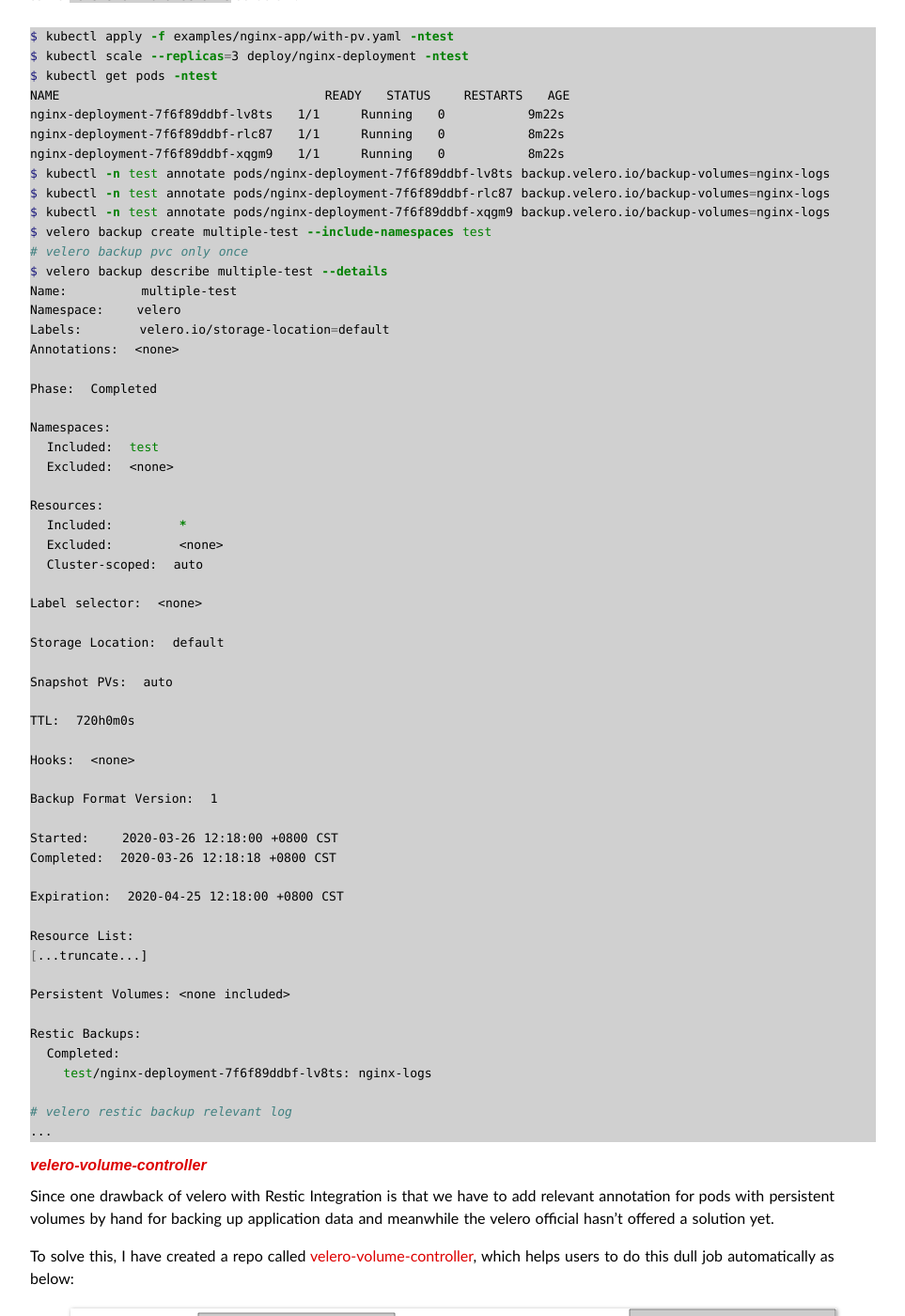
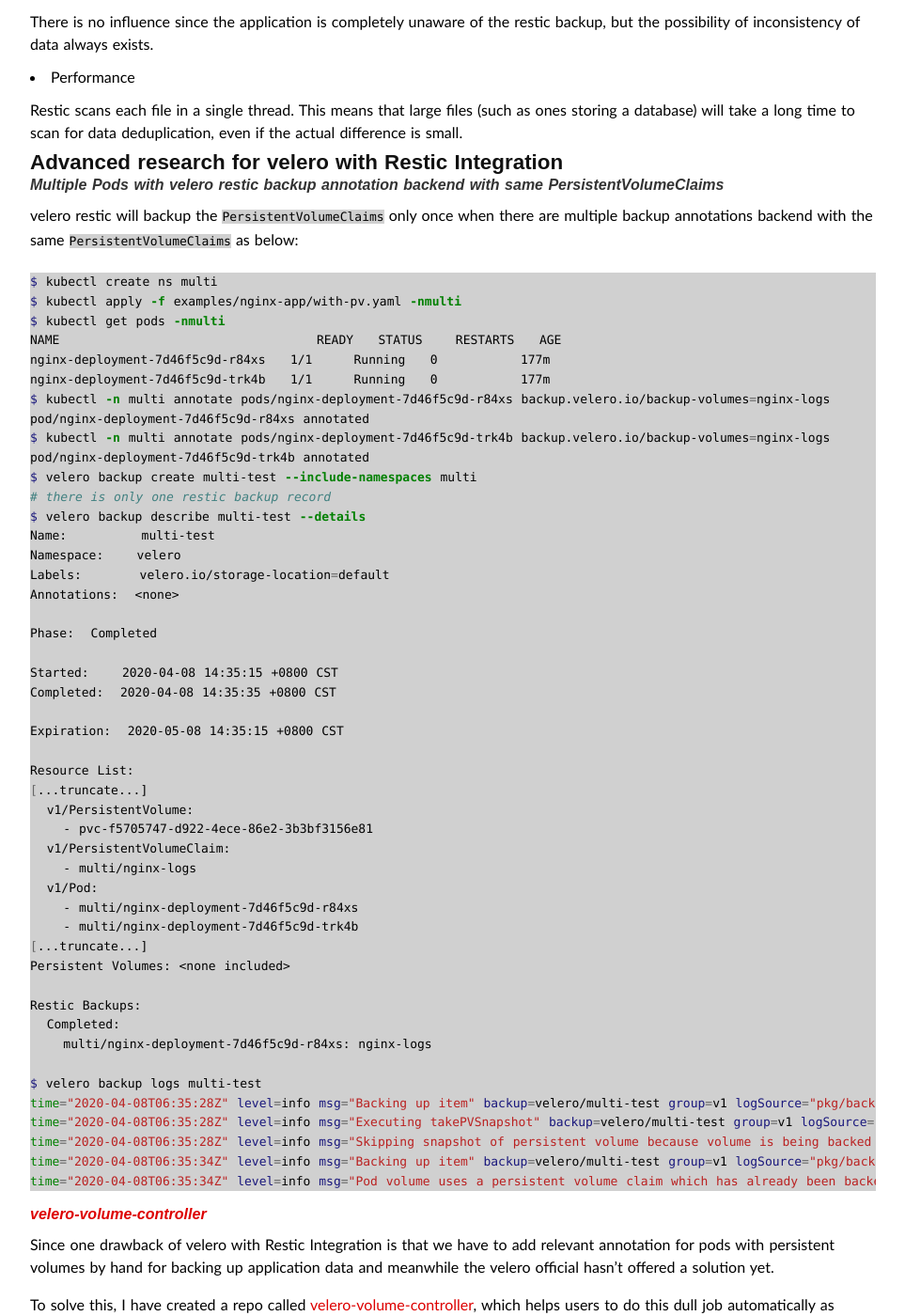
Before and after one commit to duyanghao/duyanghao.github.io, a Jekyll site: the page built from _posts/2020-3-30-velero.md, in a window 1280 px wide and 1400 px high, scrolled down 6022 px. Shown: the whole window at 94% size, without its empty margins (158-1121 px from the left). Built offline with Jekyll 4.4.1, drawn with Linux system fonts in a browser that asks for light colours; some web fonts are replaced; comment, search, counter and statistics services are not loaded; some of the changed text lies outside the part shown.

Commit message:
update velero
Signed-off-by: duyanghao <1294057873@qq.com>

````diff
--- a/_posts/2020-3-30-velero.md
+++ b/_posts/2020-3-30-velero.md
@@ -9,7 +9,14 @@
 
 ## Overview
 
-We want to find a way to do `bur`(backup and restore) regardless of [the type of Kubernetes Persistent Volume](https://kubernetes.io/docs/concepts/storage/persistent-volumes/#types-of-persistent-volumes).
+Kubernetes disaster-recovery is an essential feature in the production environment, and there are two things we want to backup for kubernetes:
+
+* Kuberentes data: Kubernetes stores its state in etcd, so we can backup etcd for this purpose.
+* Application data: i.e. volumes, we want to use velero for this purpose(this is what I want to talk about in this post).
+
+Indeed, we can customize the backup method for each of applications, and that what we actually did in the past. The advantage of this approach is that we can ignore the low-level storage details while the obvious drawback is that the workload for specifying backup methods continues to increase as the number of applications grows, which makes it hard to maintain and automate the backup.
+
+So, we want to find a way to do `bur`(backup and restore) regardless of the type of application and [Kubernetes Persistent Volume](https://kubernetes.io/docs/concepts/storage/persistent-volumes/#types-of-persistent-volumes), and velero comes into our sight.
 
 ## How Velero Works
 
@@ -242,66 +249,56 @@
 velero restic will backup the `PersistentVolumeClaims` only once when there are multiple backup annotations backend with the same `PersistentVolumeClaims` as below:
 
 ```bash
-$ kubectl apply -f examples/nginx-app/with-pv.yaml -ntest
-$ kubectl scale --replicas=3 deploy/nginx-deployment -ntest
-$ kubectl get pods -ntest
-NAME                                READY   STATUS    RESTARTS   AGE
-nginx-deployment-7f6f89ddbf-lv8ts   1/1     Running   0          9m22s
-nginx-deployment-7f6f89ddbf-rlc87   1/1     Running   0          8m22s
-nginx-deployment-7f6f89ddbf-xqgm9   1/1     Running   0          8m22s
-$ kubectl -n test annotate pods/nginx-deployment-7f6f89ddbf-lv8ts backup.velero.io/backup-volumes=nginx-logs
-$ kubectl -n test annotate pods/nginx-deployment-7f6f89ddbf-rlc87 backup.velero.io/backup-volumes=nginx-logs
-$ kubectl -n test annotate pods/nginx-deployment-7f6f89ddbf-xqgm9 backup.velero.io/backup-volumes=nginx-logs
-$ velero backup create multiple-test --include-namespaces test
-# velero backup pvc only once
-$ velero backup describe multiple-test --details
-Name:         multiple-test
+$ kubectl create ns multi
+$ kubectl apply -f examples/nginx-app/with-pv.yaml -nmulti
+$ kubectl get pods -nmulti
+NAME                               READY   STATUS    RESTARTS   AGE
+nginx-deployment-7d46f5c9d-r84xs   1/1     Running   0          177m
+nginx-deployment-7d46f5c9d-trk4b   1/1     Running   0          177m
+$ kubectl -n multi annotate pods/nginx-deployment-7d46f5c9d-r84xs backup.velero.io/backup-volumes=nginx-logs
+pod/nginx-deployment-7d46f5c9d-r84xs annotated
+$ kubectl -n multi annotate pods/nginx-deployment-7d46f5c9d-trk4b backup.velero.io/backup-volumes=nginx-logs
+pod/nginx-deployment-7d46f5c9d-trk4b annotated
+$ velero backup create multi-test --include-namespaces multi
+# there is only one restic backup record
+$ velero backup describe multi-test --details
+Name:         multi-test
 Namespace:    velero
 Labels:       velero.io/storage-location=default
 Annotations:  <none>
 
 Phase:  Completed
 
-Namespaces:
-  Included:  test
-  Excluded:  <none>
+Started:    2020-04-08 14:35:15 +0800 CST
+Completed:  2020-04-08 14:35:35 +0800 CST
 
-Resources:
-  Included:        *
-  Excluded:        <none>
-  Cluster-scoped:  auto
-
-Label selector:  <none>
-
-Storage Location:  default
-
-Snapshot PVs:  auto
-
-TTL:  720h0m0s
-
-Hooks:  <none>
-
-Backup Format Version:  1
-
-Started:    2020-03-26 12:18:00 +0800 CST
-Completed:  2020-03-26 12:18:18 +0800 CST
-
-Expiration:  2020-04-25 12:18:00 +0800 CST
+Expiration:  2020-05-08 14:35:15 +0800 CST
 
 Resource List:
 [...truncate...]
-
+  v1/PersistentVolume:
+    - pvc-f5705747-d922-4ece-86e2-3b3bf3156e81
+  v1/PersistentVolumeClaim:
+    - multi/nginx-logs
+  v1/Pod:
+    - multi/nginx-deployment-7d46f5c9d-r84xs
+    - multi/nginx-deployment-7d46f5c9d-trk4b
+[...truncate...]
 Persistent Volumes: <none included>
 
 Restic Backups:
   Completed:
-    test/nginx-deployment-7f6f89ddbf-lv8ts: nginx-logs
+    multi/nginx-deployment-7d46f5c9d-r84xs: nginx-logs
 
-# velero restic backup relevant log
-...
+$ velero backup logs multi-test
+time="2020-04-08T06:35:28Z" level=info msg="Backing up item" backup=velero/multi-test group=v1 logSource="pkg/backup/item_backupper.go:169" name=pvc-f5705747-d922-4ece-86e2-3b3bf3156e81 namespace= resource=persistentvolumes
+time="2020-04-08T06:35:28Z" level=info msg="Executing takePVSnapshot" backup=velero/multi-test group=v1 logSource="pkg/backup/item_backupper.go:400" name=pvc-f5705747-d922-4ece-86e2-3b3bf3156e81 namespace= resource=persistentvolumes
+time="2020-04-08T06:35:28Z" level=info msg="Skipping snapshot of persistent volume because volume is being backed up with restic." backup=velero/multi-test group=v1 logSource="pkg/backup/item_backupper.go:418" name=pvc-f5705747-d922-4ece-86e2-3b3bf3156e81 namespace= persistentVolume=pvc-f5705747-d922-4ece-86e2-3b3bf3156e81 resource=persistentvolumes
+time="2020-04-08T06:35:34Z" level=info msg="Backing up item" backup=velero/multi-test group=v1 logSource="pkg/backup/item_backupper.go:169" name=nginx-deployment-7d46f5c9d-trk4b namespace=multi resource=pods
+time="2020-04-08T06:35:34Z" level=info msg="Pod volume uses a persistent volume claim which has already been backed up with restic from another pod, skipping." backup=velero/multi-test group=v1 logSource="pkg/backup/item_backupper.go:198" name=nginx-deployment-7d46f5c9d-trk4b namespace=multi podVolume=nginx-logs pvcName=nginx-logs resource=pods
 ```
 
-#### *[velero-volume-controller](https://github.com/duyanghao/velero-volume-controller)*
+#### *[velero-volume-controller](https://github.com/vmware-tanzu/velero/blob/master/site/docs/master/restic.md#add-backup-annotation)*
 
 Since one drawback of velero with Restic Integration is that we have to add relevant annotation for pods with persistent volumes by hand for backing up application data and meanwhile the velero official hasn't offered a solution yet.
 
@@ -373,27 +370,6 @@
 Errors:    1
 Warnings:  0
 
-Namespaces:
-  Included:  test
-  Excluded:  <none>
-
-Resources:
-  Included:        *
-  Excluded:        <none>
-  Cluster-scoped:  auto
-
-Label selector:  <none>
-
-Storage Location:  default
-
-Snapshot PVs:  auto
-
-TTL:  720h0m0s
-
-Hooks:  <none>
-
-Backup Format Version:  1
-
 Started:    2020-03-26 15:54:00 +0800 CST
 Completed:  2020-03-26 16:54:15 +0800 CST
 
@@ -418,7 +394,7 @@
 Events:             <none>
 ```
 
-The default value of restic_timeout is one hour. We can increase this for large migrations, keeping in mind that a higher value may delay the return of error messages.
+The default value of restic_timeout is one hour, we can increase this for large migrations, keeping in mind that a higher value may delay the return of error messages.
 
 ```bash
 # increase the timeout value -- under the args section of the velero deployment as below:
@@ -440,31 +416,6 @@
 $ velero backup describe big-data-test100g
 Name:         big-data-test100g
 Namespace:    velero
-Labels:       velero.io/storage-location=default
-Annotations:  <none>
-
-Phase:  Completed
-
-Namespaces:
-  Included:  test1
-  Excluded:  <none>
-
-Resources:
-  Included:        *
-  Excluded:        <none>
-  Cluster-scoped:  auto
-
-Label selector:  <none>
-
-Storage Location:  default
-
-Snapshot PVs:  auto
-
-TTL:  720h0m0s
-
-Hooks:  <none>
-
-Backup Format Version:  1
 
 Started:    2020-03-30 20:12:39 +0800 CST
 Completed:  2020-03-30 21:40:26 +0800 CST
@@ -489,8 +440,92 @@
 Events:             <none>
 ```
 
+#### *Backup concurrently*
+
+Right now, velevo restic has not supported running restic backups concurrently as below:
+
+```bash
+$ velero backup describe multiple-test --details
+[...truncate...]
+Started:    2020-04-02 16:02:28 +0800 CST
+Completed:  <n/a>
+
+Expiration:  2020-05-02 16:02:28 +0800 CST
+
+Resource List:  <backup resource list not found>
+
+Persistent Volumes: <none included>
+
+Restic Backups:
+  Completed:
+    test-1/nginx-deployment-7f6f89ddbf-rfm7f: nginx-logs
+    test-10/nginx-deployment-7f6f89ddbf-t7dg4: nginx-logs
+  In Progress:
+    test-100/nginx-deployment-7f6f89ddbf-qjhvt: nginx-logs (85.55%)
+```
+
+And you can get more information about this [here](https://github.com/vmware-tanzu/velero/issues/2122).
+
+#### *High-availability*
+
+>> Currently, Velero does not support multiple replicas of the server.
+
+>> We're looking at ways to address making it more concurrent and highly available, including a design for [worker pods](https://github.com/vmware-tanzu/velero/pull/1653), making one pod or job per backup/restore.
+
+>> That does still leave challenges for the server loops that handle dispatching the Backup and Restores to the workers, though. Some ideas for addressing that are discussed in [#487](https://github.com/vmware-tanzu/velero/issues/487).
+
+#### *Incremental backup*
+
+```bash
+# test1 - single big file(100G)
+# loop-1 - 42m
+$ dd if=/dev/urandom of=test100G bs=1M count=102400
+# loop-2 - 37m
+$ echo "hello world" >> test100G
+# loop-3 (unchanged) - 17s
+# loop-4 - 42s
+$ dd if=/dev/urandom of=test1G bs=1M count=1024
+# test1 shows that the restic backup is incremental but time token to scan for data deduplication increases as file size grows
+
+# test2 - multiple files within one persistent volume(10W-1M files)
+# loop-1 - 10m
+# loop-2(+1m) - 17s
+$ dd if=/dev/urandom of=test1M bs=1M count=1
+# loop-3(+1G) - 17s
+$ dd if=/dev/urandom of=test1G bs=1M count=1024
+# loop-4(delete serveral files) - 18s
+# loop-5(delete all files) - 3s
+# backup data in object storage provider still remains
+
+# test3 - pod restart(17s)
+# test3 shows that an incremental backup chain will be maintained across pod reschedules for PVCs.
+```
+
+#### *Delete policy*
+
+## delete policy
+
+`velero restic backup delete` will remove relevant backups, restores and disk snapshots，but it won't delete restic data and affect other backups
+
+```bash
+$ velero backup create delete-policy-2 --include-namespaces test4
+$ velero backup create delete-policy-3 --include-namespaces test4
+194.70.0.1 - - [07/Apr/2020:11:39:36 +0000] "GET / HTTP/1.1" 200 612 "-" "curl/7.29.0" "-"
+$ velero backup delete delete-policy-2
+Request to delete backup "delete-policy-2" submitted successfully.
+The backup will be fully deleted after all associated data (disk snapshots, backup files, restores) are removed.
+$ kubectl delete ns test4
+$ velero restore create --from-backup delete-policy-3
+194.70.0.1 - - [07/Apr/2020:11:39:36 +0000] "GET / HTTP/1.1" 200 612 "-" "curl/7.29.0" "-"
+```
+
+## Conclusion
+
+This article is more like a practical guide than theory analysis and stay tuned as this evolves.
+
 ## Refs
 
+* [Add backup annotation](https://github.com/vmware-tanzu/velero/blob/master/site/docs/master/restic.md#add-backup-annotation)
 * [Velero Community Meetings](https://www.youtube.com/playlist?list=PL7bmigfV0EqQRysvqvqOtRNk4L5S7uqwM&app=desktop)
 * [Restore using Restic](https://blog.kubernauts.io/backup-and-restore-pvcs-using-velero-with-restic-and-openebs-from-baremetal-cluster-to-aws-d3ac54386109)
 * [backup velero erro restic](https://github.com/vmware-tanzu/velero/issues/1515)
````
